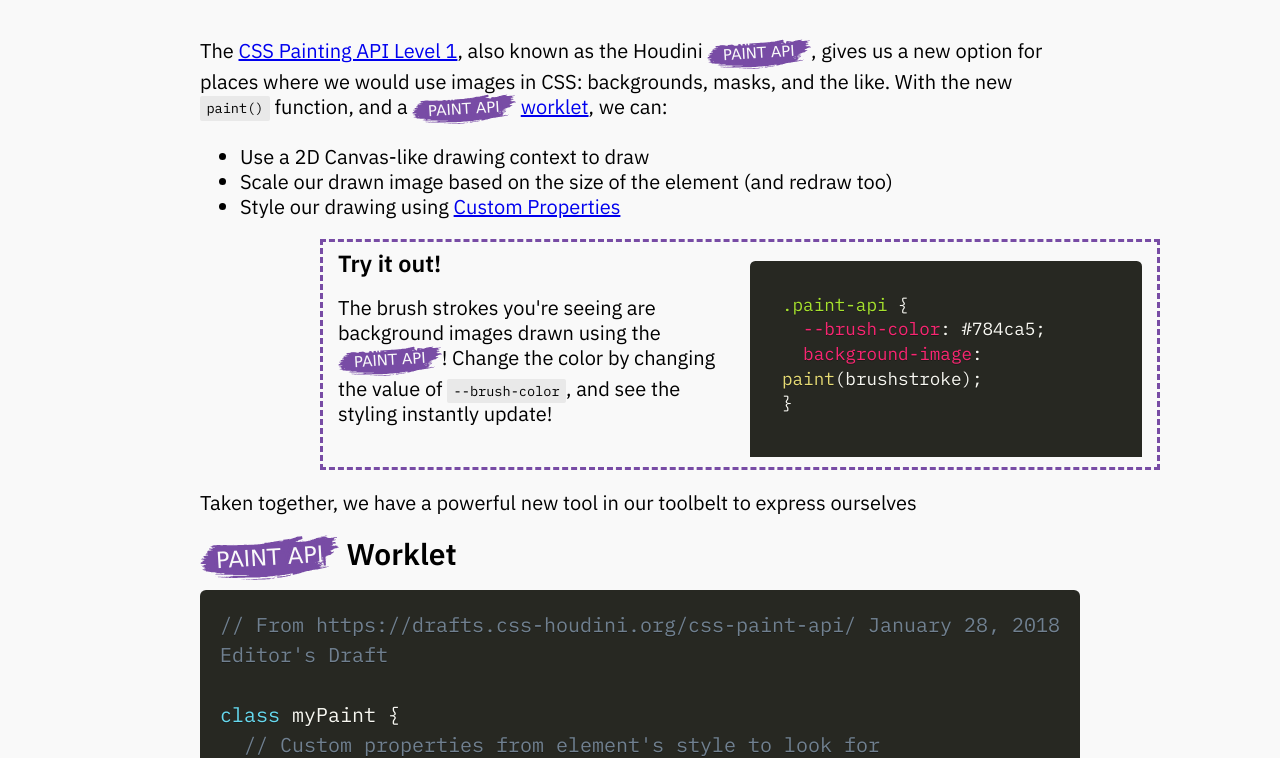
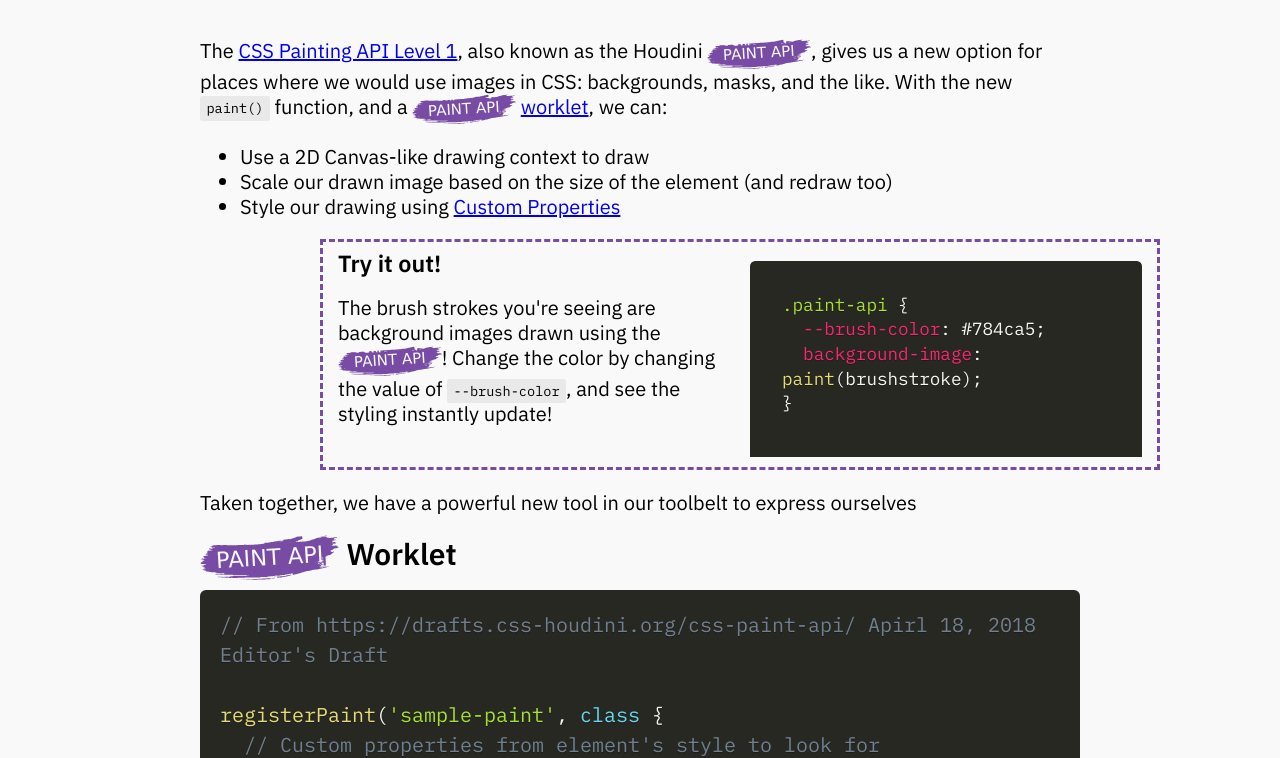
Before and after one commit to Snugug/houdini, a plain HTML site: page paint/index.html in a window 1280 px wide. Shown: the part 202-960 px from the top of the page. Drawn offline with Linux system fonts and the light colour scheme; a web font is replaced by a local one.

Commit message:
:memo: Update worklet documentation

```diff
--- a/paint/index.html
+++ b/paint/index.html
@@ -172,15 +172,15 @@
     <article>
       <h2><span class="paint-api paint-api--INLINE"><span class="paint-api--text">Paint API</span></span> Worklet</h2>
       <pre><code class="language-js">
-// From https://drafts.css-houdini.org/css-paint-api/ January 28, 2018 Editor's Draft
+// From https://drafts.css-houdini.org/css-paint-api/ Apirl 18, 2018 Editor's Draft
 
-class myPaint {
+registerPaint('sample-paint', class {
   // Custom properties from element's style to look for
   static get inputProperties() { return ['--foo']; }
   // Input arguments that can be passed to the `paint` function
-  static get inputArguments() { return ['<color>']; }
+  static get inputArguments() { return ['&lt;color&gt;']; }
   // Whether Alpha is allowed?
-  static get alpha() { return true; }
+  static get contextOptions() { return {alpha: true}; }
 
   paint(ctx, size, props, args) {
     // ctx - drawing context
```
